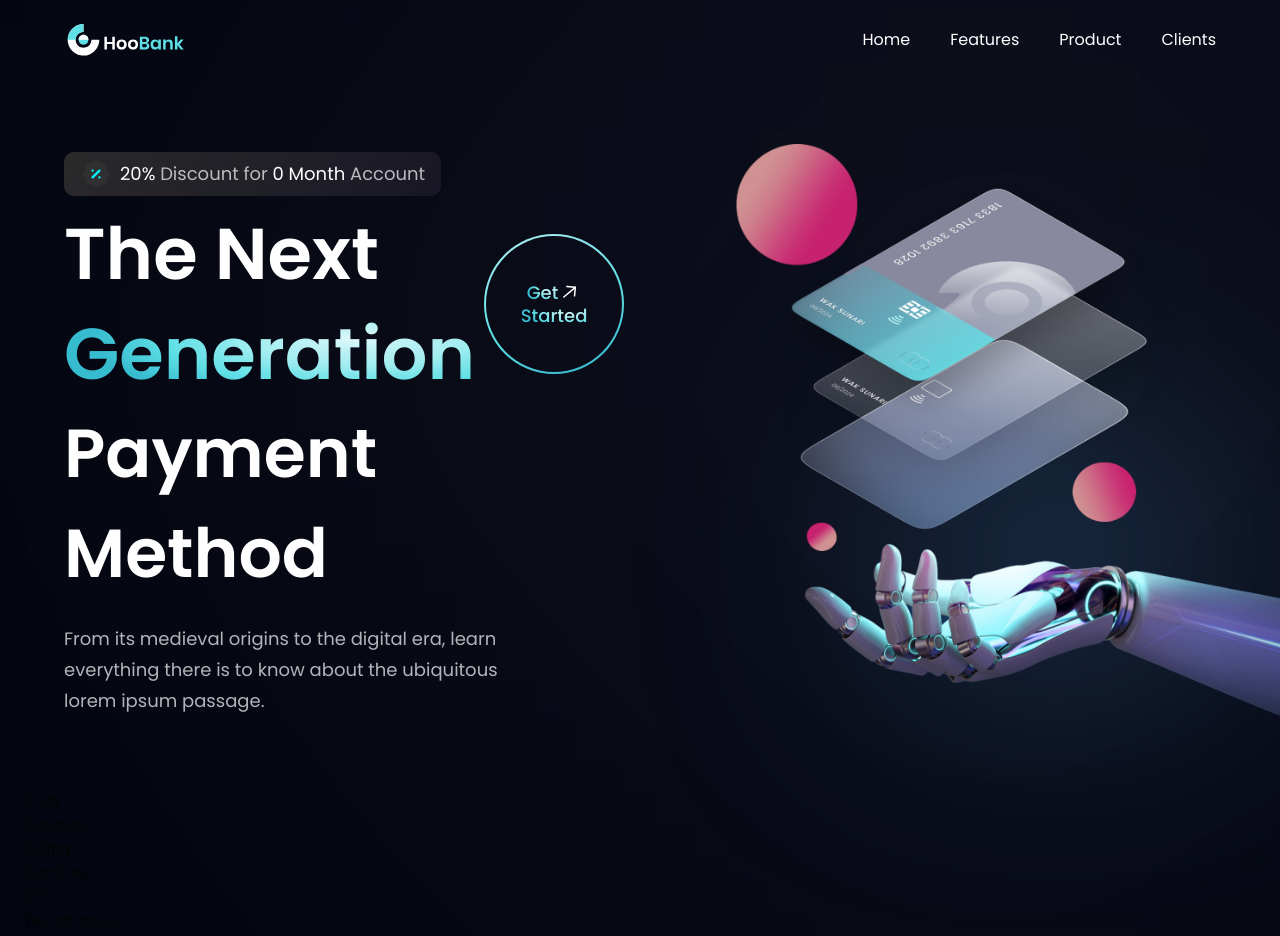
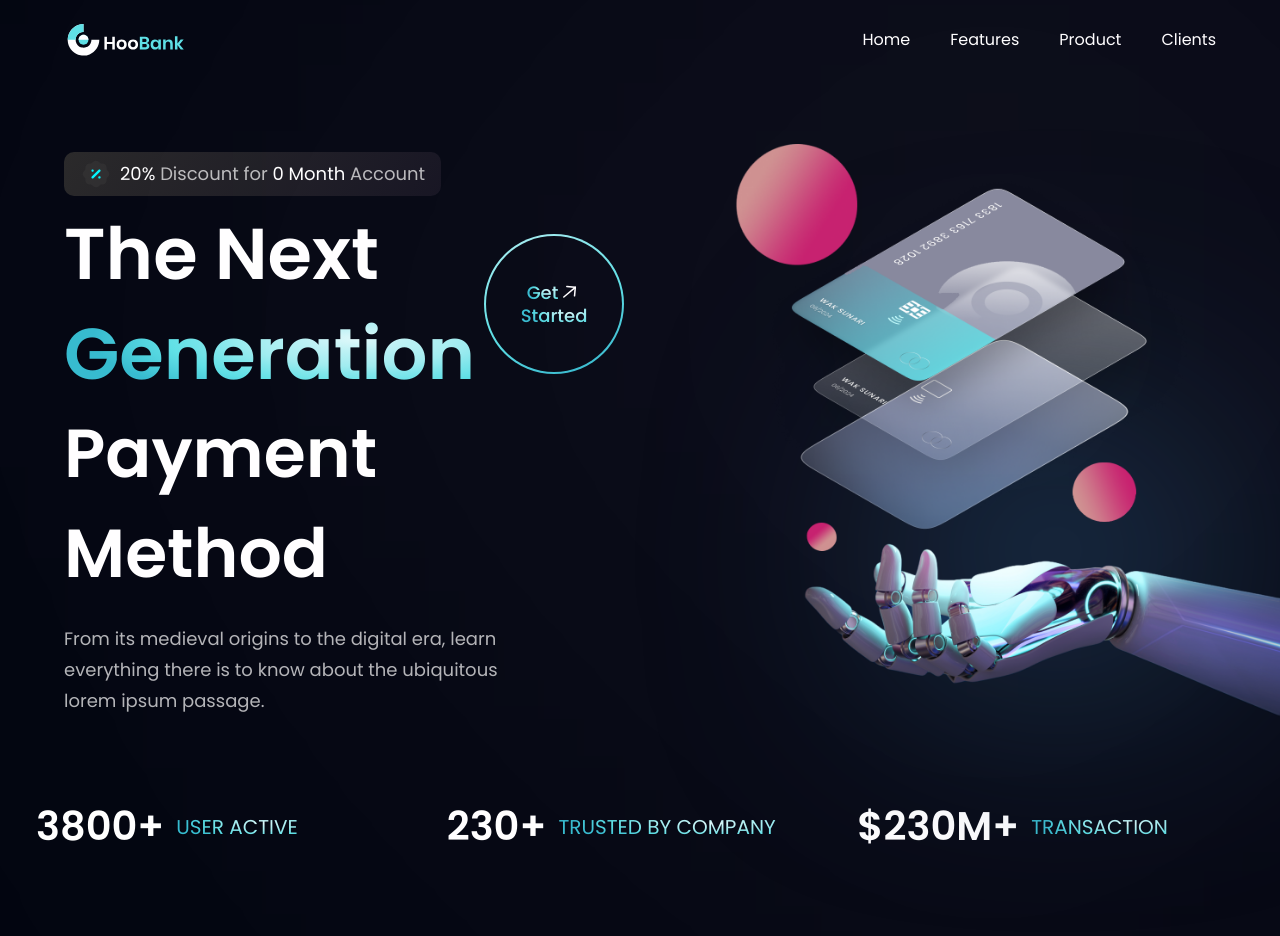
Before and after one commit to ingarbi/yt_react_mba, a React (Vite) app in the folder my_bank_app/: page / in a window 1280 px wide. Shown: the top 936 px of the page. Built offline with nearby package versions, Linux system fonts and the light colour scheme.

Commit message:
#5 Stats Component

```diff
--- a/my_bank_app/src/App.jsx
+++ b/my_bank_app/src/App.jsx
@@ -18,7 +18,7 @@
         </div>
       </div>
 
-      <div className={`bg-primary${styles.paddingX} ${styles.flexStart}`}>
+      <div className={`bg-primary${styles.paddingX} ${styles.flexCenter}`}>
         <div className={`${styles.boxWidth}`}>
           <Stats/>
           <Business/>
--- a/my_bank_app/src/components/Hero.jsx
+++ b/my_bank_app/src/components/Hero.jsx
@@ -10,7 +10,7 @@
       className={`flex md:flex-row flex-col ${styles.paddingY}`}
     >
       <div
-        className={`flex-1 ${styles.flexStart} flex-col xl:px sm:px-16 px-6`}
+        className={`flex-1 ${styles.flexStart} flex-col xl:px-0 sm:px-16 px-6`}
       >
         <div className="flex flex-row items-center py-[6px] px-4 bg-discount-gradient rounded-[10px] mb-2">
           <img src={discount} alt="discount" className="w-[32px] h-[32px]" />
--- a/my_bank_app/src/components/Navbar.jsx
+++ b/my_bank_app/src/components/Navbar.jsx
@@ -7,7 +7,7 @@
   const [toggle, setToggle] = useState(false);
 
   return (
-    <nav className="w-full flex py-6 justify-between items-center">
+    <nav className="w-full flex py-6 justify-between items-center navbar">
       <img src={logo} alt="hoobank" className="w-[124px] h-[32px]" />
       <ul className="list-none sm:flex hidden justify-end items-center flex-1">
         {navLinks.map((nav, index) => (
--- a/my_bank_app/src/components/Stats.jsx
+++ b/my_bank_app/src/components/Stats.jsx
@@ -1,9 +1,16 @@
 import React from 'react'
+import { stats } from '../constants';
+import styles from "../style";
 
-const Stats = () => {
-  return (
-    <div>Stats</div>
+const Stats = () => (
+    <section className={`${styles.flexCenter} flex-row flex-wrap sm:mb-20 mb-6`}>
+      {stats.map((stat)=>(
+        <div key={stat.id} className='flex-1 flex justify-start items-center flex-row m-3'>
+            <h4 className='font-poppins font-semibold xs:text-[40px] text-[30px] xs:leading-[53px] leading-[43px] text-white'>{stat.value}</h4>
+            <p className='font-poppins font-normal xs:text-[20px] text-[15px] xs:leading-[26px] leading-[21px] text-gradient uppercase ml-3'>{stat.title}</p>
+        </div>
+      ))}
+    </section>
   )
-}
 
 export default Stats
```
